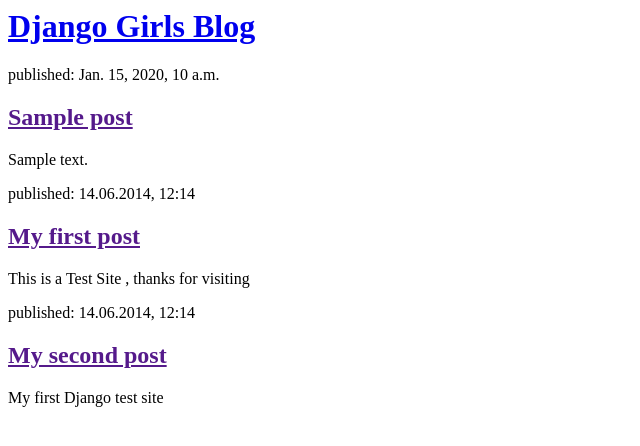
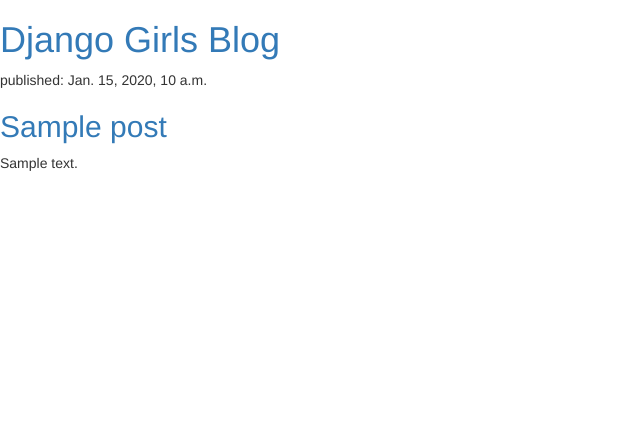
Before and after one commit to munsoorp/my-first-blog, a Django app: template blog/templates/blog/post_list.html in a window 1280 px wide. Shown: the top 446 px of the page, without its empty margins (0-640 px from the left). Run offline with Django 3.2, Linux system fonts and the light colour scheme; the template is opened without the code that fills it: most values are stand-ins (such as "Sample title", 1, 10 or a date in 2020); some libraries are stand-ins or nearby versions.

Commit message:
Modified templates to display post from database.

```diff
--- a/blog/templates/blog/post_list.html
+++ b/blog/templates/blog/post_list.html
@@ -1,6 +1,11 @@
+{% load static %}
 <html>
     <head>
+
         <title>Django Girls blog</title>
+        <link rel="stylesheet" href="//maxcdn.bootstrapcdn.com/bootstrap/3.2.0/css/bootstrap.min.css">
+        <link rel="stylesheet" href="//maxcdn.bootstrapcdn.com/bootstrap/3.2.0/css/bootstrap-theme.min.css">
+        <link rel="stylesheet" href="{% static 'css/blog.css' %}">
     </head>
     <body>
         <div>
@@ -14,21 +19,5 @@
                 <p>{{ post.text|linebreaksbr }}</p>
             </div>
         {% endfor %}
-
-            <div>
-            <p>published: 14.06.2014, 12:14</p>
-            <h2><a href="">My first post</a></h2>
-            <p>This is a Test Site , thanks for visiting </p>
-            </div>
-
-            <div>
-            <p>published: 14.06.2014, 12:14</p>
-            <h2><a href="">My second post</a></h2>
-            <p>My first Django test site</p>
-            </div>
     </body>
 </html>
-
-
-     </body>
-</html>
--- a/blog/views.py
+++ b/blog/views.py
@@ -6,4 +6,4 @@
 
 def post_list(request):
     posts = Post.objects.filter(published_date__lte=timezone.now()).order_by('published_date')
-    return render(request, 'blog/post_list.html', {'post': posts})
+    return render(request, 'blog/post_list.html', {'posts': posts})
```
Also changed, not shown: db.sqlite3.
